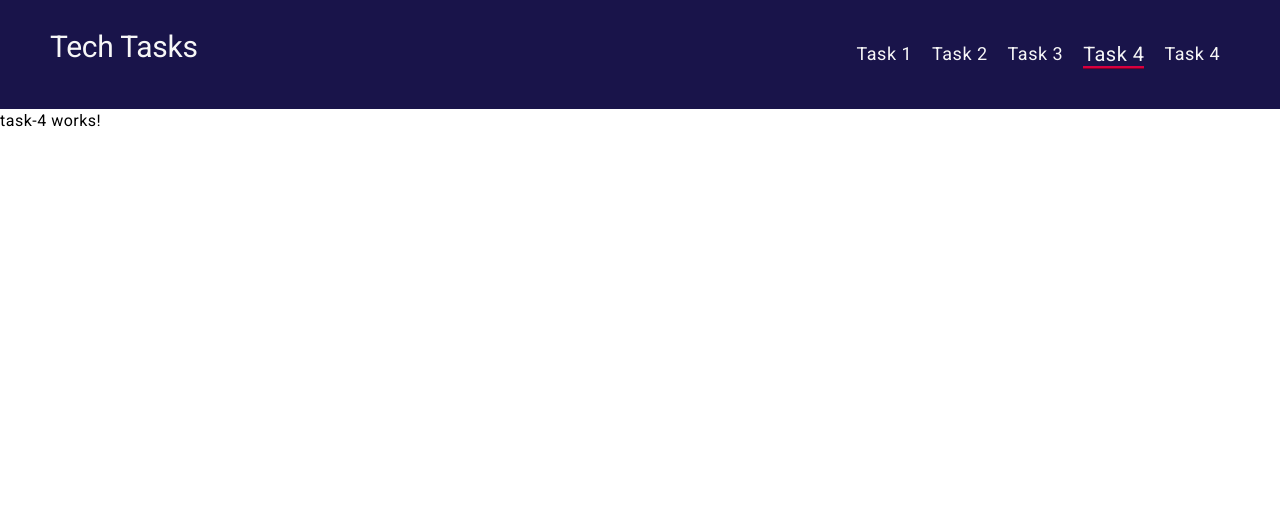
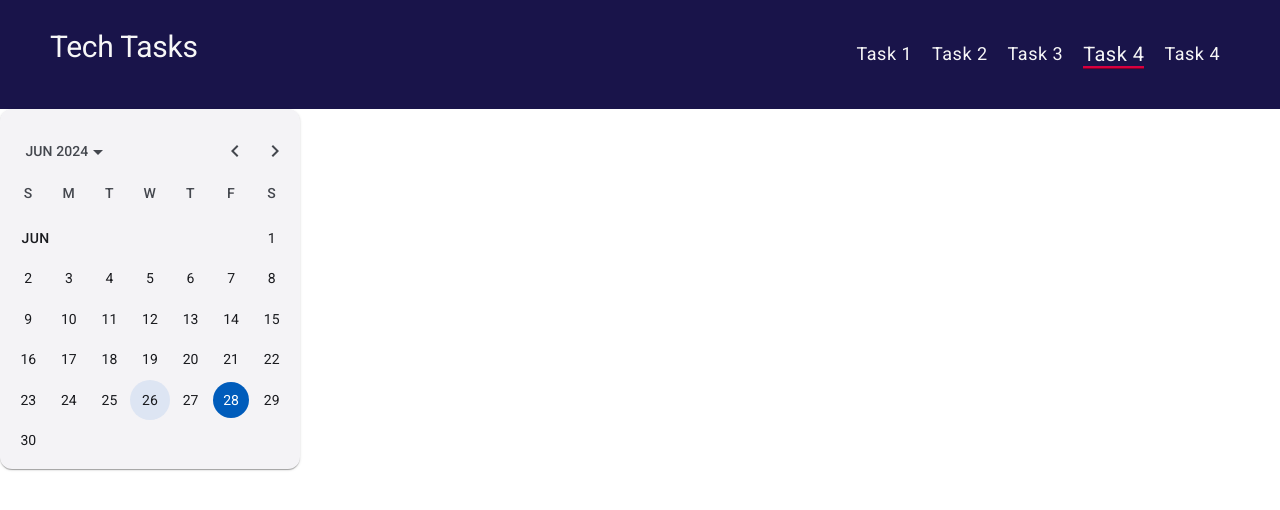
Before and after one commit to RamazBor/softw-int-tasks, an Angular app: page /task-4 in a window 1280 px wide. Shown: the top 510 px of the page. Built offline with nearby package versions, Linux system fonts and the light colour scheme.

Commit message:
add calendar

```diff
--- a/src/app/tasks/task-1/task-1.component.html
+++ b/src/app/tasks/task-1/task-1.component.html
@@ -1,41 +1,41 @@
 <form class="example-form" [formGroup]="myForm">
-  <div class="form-field-work-experience" formArrayName="job">
+  <div class="form-field-job" formArrayName="job">
     @for(exp of myForm.get('job')?.value; let i = $index; track i)
     {
-    <div class="work-experience" [formGroupName]="i">
+    <div class="job" [formGroupName]="i">
       <label>Job {{ i + 1 }}</label
       ><br />
         <div class="column">
-          <mat-form-field class="example-full-width">
+          <mat-form-field>
             <mat-label>Company Name</mat-label>
             <input matInput  formControlName="companyName">
           </mat-form-field>
         </div>
         <div class="column">
-          <mat-form-field class="example-full-width">
+          <mat-form-field>
             <mat-label>Company Web Address</mat-label>
             <input matInput  formControlName="companySiteUrl">
           </mat-form-field>
         </div>
         <div class="column">
-          <mat-form-field class="example-full-width">
+          <mat-form-field>
             <mat-label>Company Description</mat-label>
             <input matInput  formControlName="companyDescription">
           </mat-form-field>
         </div>
         <div formArrayName="positions">
-          @for(position of myForm.get('job')?.value[i]?.positions; let j = $index; track j)
+          @for(pos of myForm.get('job')?.value[i]?.positions; let j = $index; track j)
           {
           <div class="position" [formGroupName]="j">
-            <mat-form-field class="example-full-width">
+            <mat-form-field>
               <mat-label>Position</mat-label>
               <input matInput  formControlName="position">
             </mat-form-field>
-            <mat-form-field class="example-full-width">
+            <mat-form-field>
               <mat-label>Level</mat-label>
               <input matInput  formControlName="level">
             </mat-form-field>
-            <mat-form-field class="example-full-width">
+            <mat-form-field>
               <mat-label>Description</mat-label>
               <input matInput  formControlName="description">
             </mat-form-field>
@@ -44,6 +44,9 @@
             Delete Position
           </button>
           }
+          <button (click)="addPosition(i)">
+            Add Position
+          </button>
         </div>
       <button
         type="button"
@@ -52,11 +55,11 @@
       >
         Delete Job
       </button>
-      <button (click)="addPosition(i)">
-        Add Position
-      </button>
     </div>
     }
     <button mat-flat-button (click)="addJob()">Add Job</button>
   </div>
+  <button class="submit btn">
+    Submit
+  </button>
 </form>
--- a/src/app/tasks/task-1/task-1.component.ts
+++ b/src/app/tasks/task-1/task-1.component.ts
@@ -121,7 +121,7 @@ export class Task1Component {
   }
 
   deletePosition(jobIndex: number, index: number) {
-    const frmgroup = <FormArray>this.myForm.get('job')?.value[jobIndex]?.value.positions;
+    const frmgroup = <FormArray>this.myForm.get('job')?.value[jobIndex]?.positions;
     frmgroup.removeAt(index);
   }
 }
--- a/src/app/tasks/task-4/task-4.component.html
+++ b/src/app/tasks/task-4/task-4.component.html
@@ -1 +1,16 @@
-<p>task-4 works!</p>
+<mat-card>
+  <mat-calendar
+    #calendar
+    [dateClass]="dateClass()"
+    [selected]="selectedDate"
+
+    [maxDate]="maxDate"[minDate]="minDate"
+    (selectedChange)="onSelect($event)"
+  ></mat-calendar>
+</mat-card>
+
+<ng-template #cellDotsTemplate>
+  <div class="dots-container">
+    <span></span>
+  </div>
+</ng-template>
--- a/src/app/tasks/task-4/task-4.component.scss
+++ b/src/app/tasks/task-4/task-4.component.scss
@@ -0,0 +1,24 @@
+:host::ng-deep {
+  .highlight-date {
+    background-color: #dde5f3;
+    border-radius: 50%;
+  }
+}
+
+.dots-container {
+  display: inline-flex;
+  gap: 2px;
+  position: relative;
+  top: 16px;
+
+  > span {
+    width: 8px;
+    height: 8px;
+    background-color: #333;
+    border-radius: 50%;
+  }
+}
+
+mat-card {
+  width: 300px;
+}
--- a/src/app/tasks/task-4/task-4.component.ts
+++ b/src/app/tasks/task-4/task-4.component.ts
@@ -1,12 +1,62 @@
-import { Component } from '@angular/core';
+import { DatePipe } from '@angular/common';
+import { ChangeDetectionStrategy, Component, ElementRef, TemplateRef, ViewChild, ViewContainerRef, model } from '@angular/core';
+import { MatCardModule } from '@angular/material/card';
+import { provideNativeDateAdapter } from '@angular/material/core';
+import { MatCalendar, MatCalendarCellCssClasses, MatDatepickerModule } from '@angular/material/datepicker';
 
 @Component({
   selector: 'app-task-4',
   standalone: true,
-  imports: [],
+  providers: [provideNativeDateAdapter()],
+  imports: [
+    MatCardModule,
+    MatDatepickerModule,
+    DatePipe
+  ],
+  changeDetection: ChangeDetectionStrategy.OnPush,
   templateUrl: './task-4.component.html',
-  styleUrl: './task-4.component.scss'
+  styleUrl: './task-4.component.scss',
 })
 export class Task4Component {
 
+  minDate = this.getDateOffset(-30);
+  maxDate = this.getDateOffset(30);
+  selectedDate: Date = new Date();
+  datesToHighlight = [
+    this.getDateOffset(-2),
+    this.getDateOffset(4),
+    this.getDateOffset(8),
+    this.getDateOffset(30),
+  ];
+
+  dateClass() {
+    return (date: Date): MatCalendarCellCssClasses => {
+      const highlightDate = this.datesToHighlight.some((d) =>
+        this.isDateEqual(d, date)
+      );
+
+      return highlightDate ? 'highlight-date' : '';
+    };
+  }
+
+  onSelect(event: Date | null) {
+    console.log(event);
+    if (event) {
+      this.selectedDate = event;
+    }
+  }
+
+  isDateEqual(date1: Date, date2: Date): boolean {
+    return (
+
+      date1.getMonth() === date2.getMonth() &&
+      date1.getDate() === date2.getDate()
+    );
+  }
+
+  getDateOffset(days: number): Date {
+    const date = new Date();
+    date.setDate(date.getDate() + days);
+    return date;
+  }
 }
--- a/src/styles.scss
+++ b/src/styles.scss
@@ -3,3 +3,11 @@
   padding: 0;
   box-sizing: border-box;
 }
+
+.btn {
+  cursor: pointer;
+  border-radius: 10px;
+  border: none;
+  outline: none;
+  padding: 10px 40px;
+}
```
Also changed, not shown: src/app/app.component.ts (+5 -5 lines).
